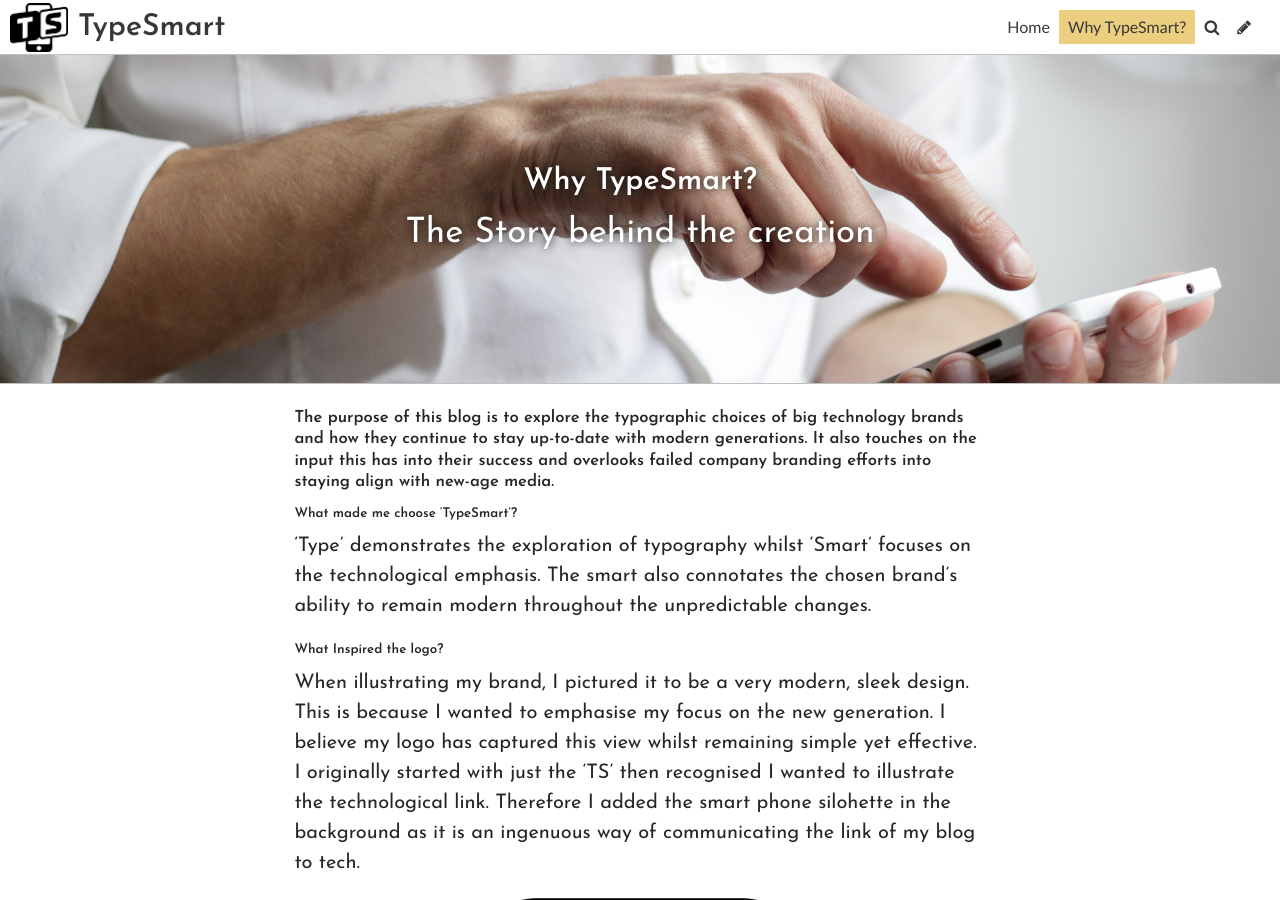
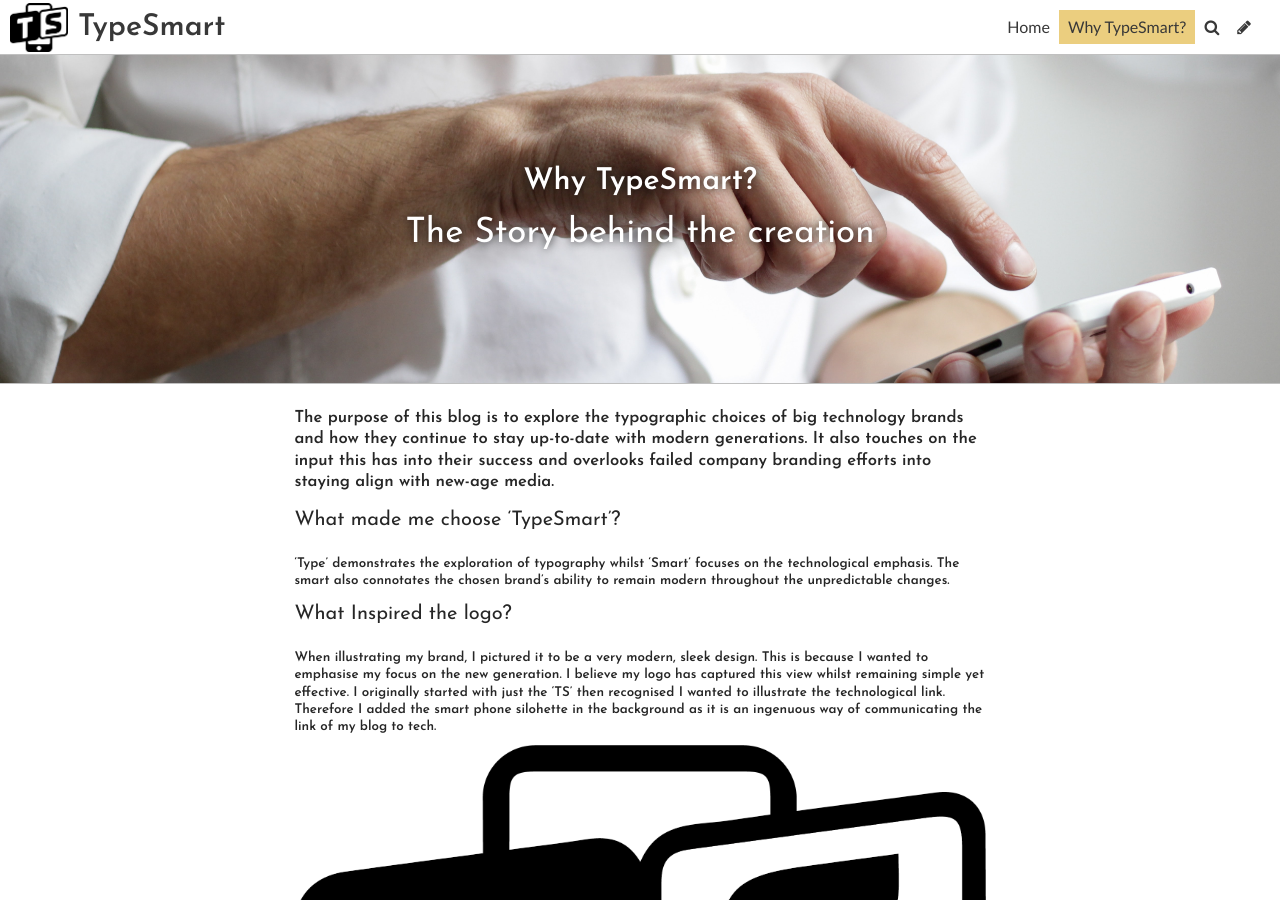
Before and after one commit to nicoleanncarter/typo-design-template, a Jekyll site: the page built from pages/about.md, in a window 1280 px wide and 900 px high. Built offline with Jekyll 4.4.1, drawn with Linux system fonts in a browser that asks for light colours; some web fonts are replaced.

Commit message:
Update Page “about”

```diff
--- a/pages/about.md
+++ b/pages/about.md
@@ -13,16 +13,16 @@ show: true
 ---
 ##### **The purpose of this blog is to explore the typographic choices of big technology brands and how they continue to stay up-to-date with modern generations. It also touches on the input this has into their success and overlooks failed company branding efforts into staying align with new-age media.**
 
-###### **What made me choose 'TypeSmart'?**
+What made me choose 'TypeSmart'?
 
-'Type' demonstrates the exploration of typography whilst 'Smart' focuses on the technological emphasis. The smart also connotates the chosen brand’s ability to remain modern throughout the unpredictable changes.
+###### 'Type' demonstrates the exploration of typography whilst 'Smart' focuses on the technological emphasis. The smart also connotates the chosen brand’s ability to remain modern throughout the unpredictable changes.
 
-###### **What Inspired the logo?**
+What Inspired the logo?
 
-When illustrating my brand, I pictured it to be a very modern, sleek design. This is because I wanted to emphasise my focus on the new generation. I believe my logo has captured this view whilst remaining simple yet effective. I originally started with just the ‘TS’ then recognised I wanted to illustrate the technological link. Therefore I added the smart phone silohette in the background as it is an ingenuous way of communicating the link of my blog to tech.
+###### When illustrating my brand, I pictured it to be a very modern, sleek design. This is because I wanted to emphasise my focus on the new generation. I believe my logo has captured this view whilst remaining simple yet effective. I originally started with just the ‘TS’ then recognised I wanted to illustrate the technological link. Therefore I added the smart phone silohette in the background as it is an ingenuous way of communicating the link of my blog to tech.
 
 ![](../uploads/untitled-15.png)
 
-###### **What Inspired the homepage image?**
+What Inspired the homepage image?
 
-After discussing the theme of my brand, being technology, I wanted to focus the homepage on the most succesful technological brand worldwide, Apple. By choosing to centre Apple as the main focal point of the website, it automatically intrigues the mass population of those with apple products as well as computer whizz's who are fans of the brand. The chosen image showcases the welcome page shown when buying a new product, in several different languages. This does not only give those holding apple products a relatable image, but also captures the focus of the blog; font application and how chosen fonts must work with not just a singular language.
+###### After discussing the theme of my brand, being technology, I wanted to focus the homepage on the most succesful technological brand worldwide, Apple. By choosing to centre Apple as the main focal point of the website, it automatically intrigues the mass population of those with apple products as well as computer whizz's who are fans of the brand. The chosen image showcases the welcome page shown when buying a new product, in several different languages. This does not only give those holding apple products a relatable image, but also captures the focus of the blog; font application and how chosen fonts must work with not just a singular language.
```
